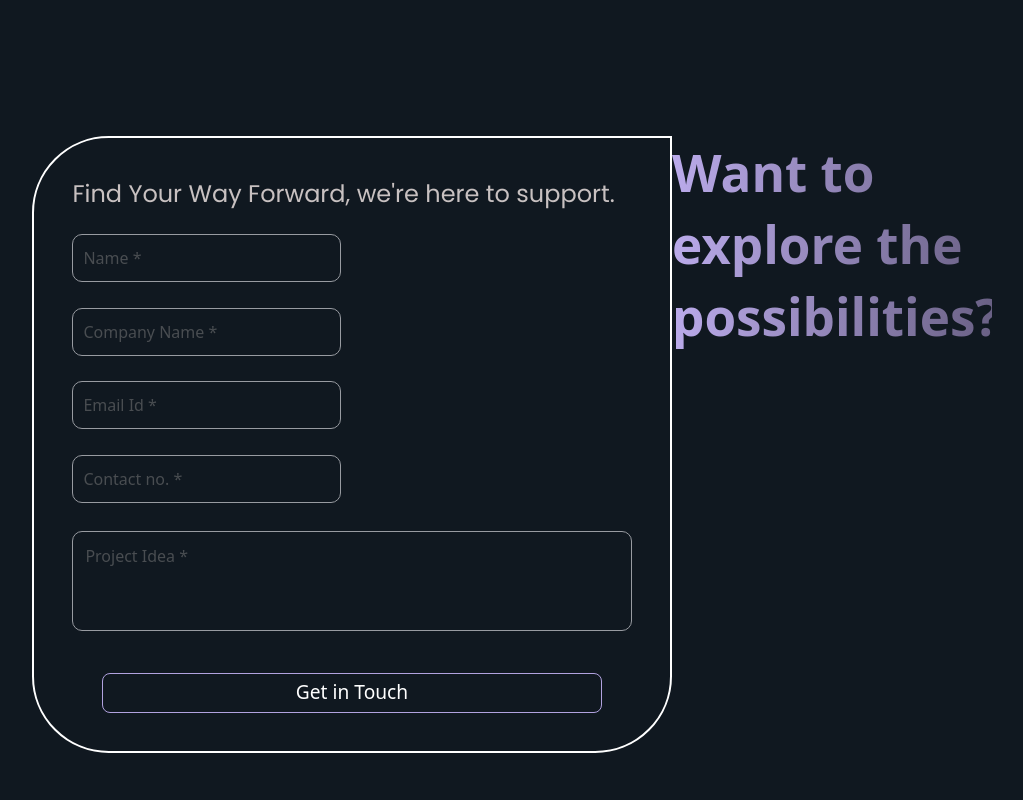
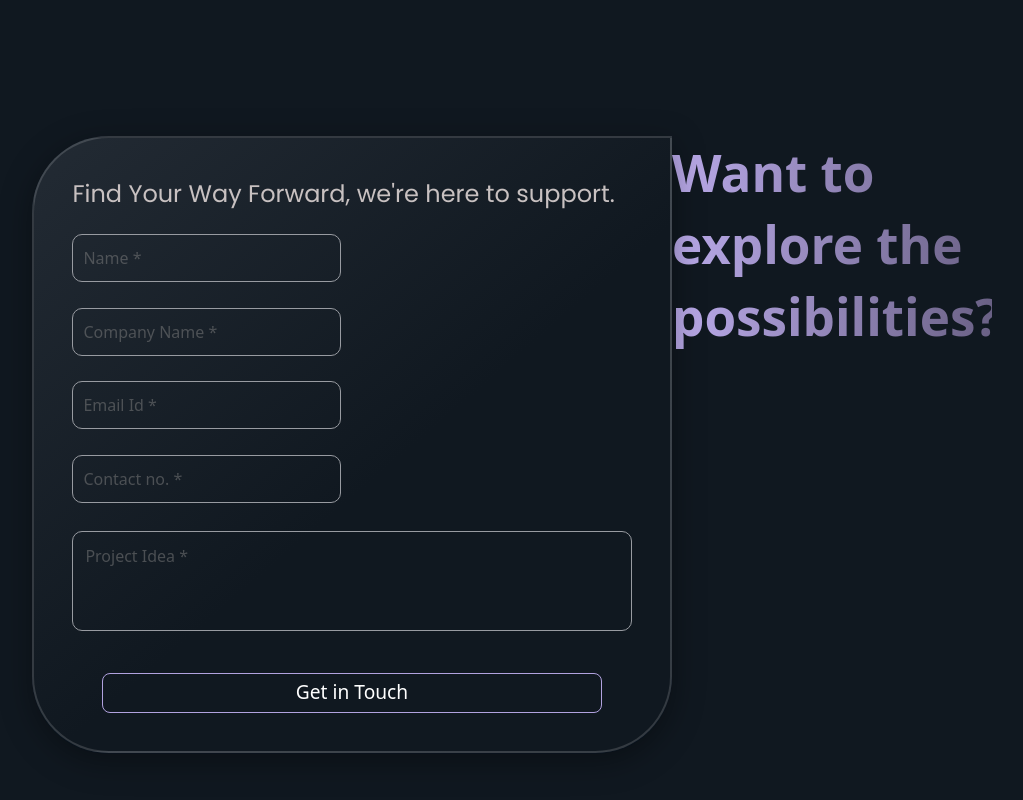
Before and after one commit to Be-A-Coder01/VEDAPIXEL, a React (Vite) app in the folder client/: page / in a window 1280 px wide. Shown: the part 2760-3560 px from the top of the page, without its empty margins (128-1151 px from the left). Built offline with nearby package versions, Linux system fonts and the light colour scheme.

Commit message:
commit the contact bg  response

```diff
--- a/client/src/pages/Contact.jsx
+++ b/client/src/pages/Contact.jsx
@@ -26,14 +26,14 @@ const Contact = () => {
             gap-[clamp(14px,2vw,22px)]
             h-auto
           "
-          // style={{
-          //   background:
-          //     "linear-gradient(139.47deg, rgba(50, 58, 68) -45.69%, rgba(16, 24, 32) 54.7%)",
-          //   backdropFilter: "blur(10px) saturate(180%)",
-          //   WebkitBackdropFilter: "blur(10px) saturate(180%)",
-          //   border: "2px solid rgba(255, 255, 255, 0.15)",
-          //   boxShadow: "0 8px 32px 0 rgba(0, 0, 0, 0.37)",
-          // }}
+          style={{
+            background:
+              "linear-gradient(139.47deg, rgba(50, 58, 68) -45.69%, rgba(16, 24, 32) 54.7%)",
+            backdropFilter: "blur(10px) saturate(180%)",
+            WebkitBackdropFilter: "blur(10px) saturate(180%)",
+            border: "2px solid rgba(255, 255, 255, 0.15)",
+            boxShadow: "0 8px 32px 0 rgba(0, 0, 0, 0.37)",
+          }}
         >
           <p
             className="
```
